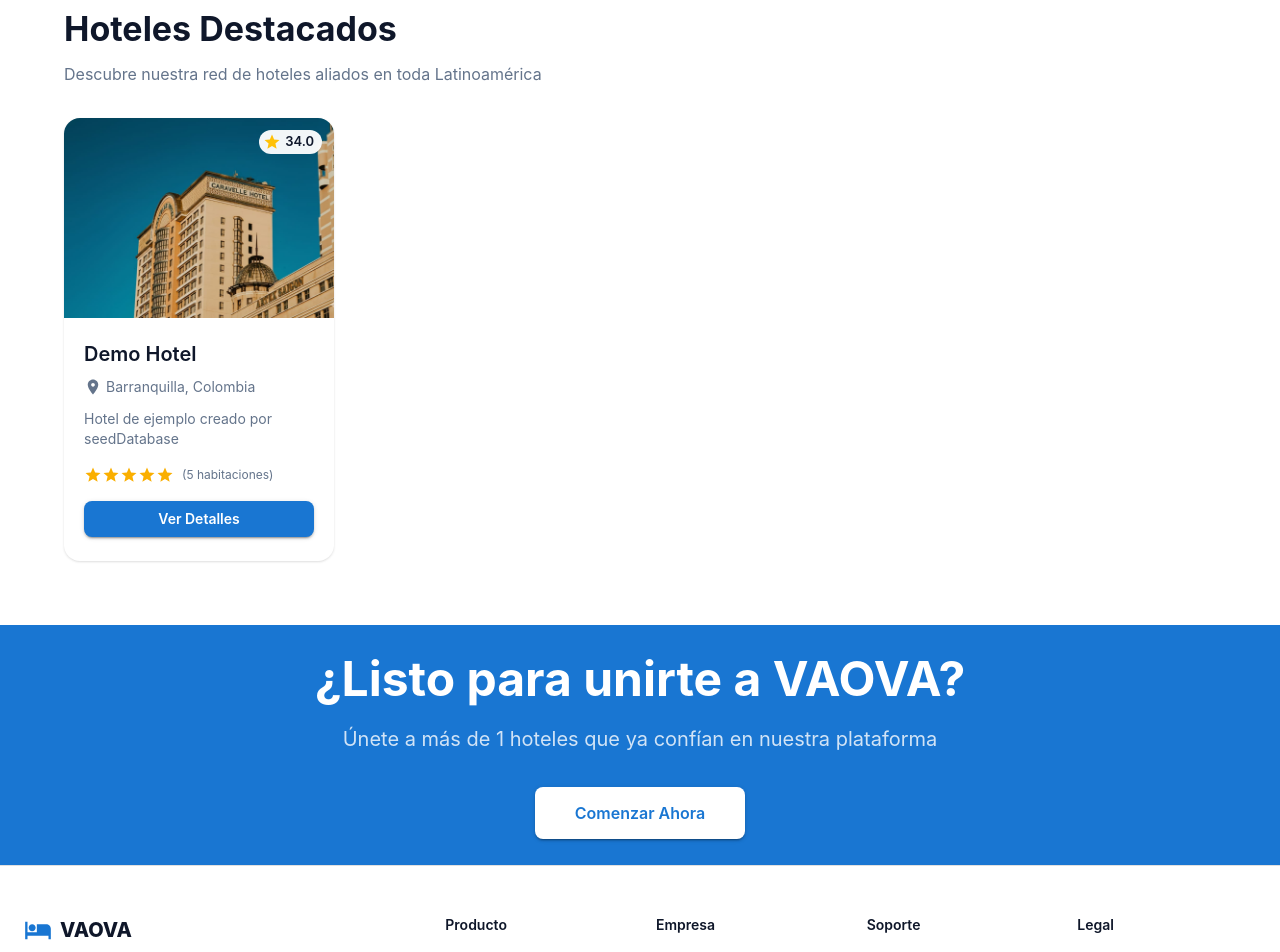
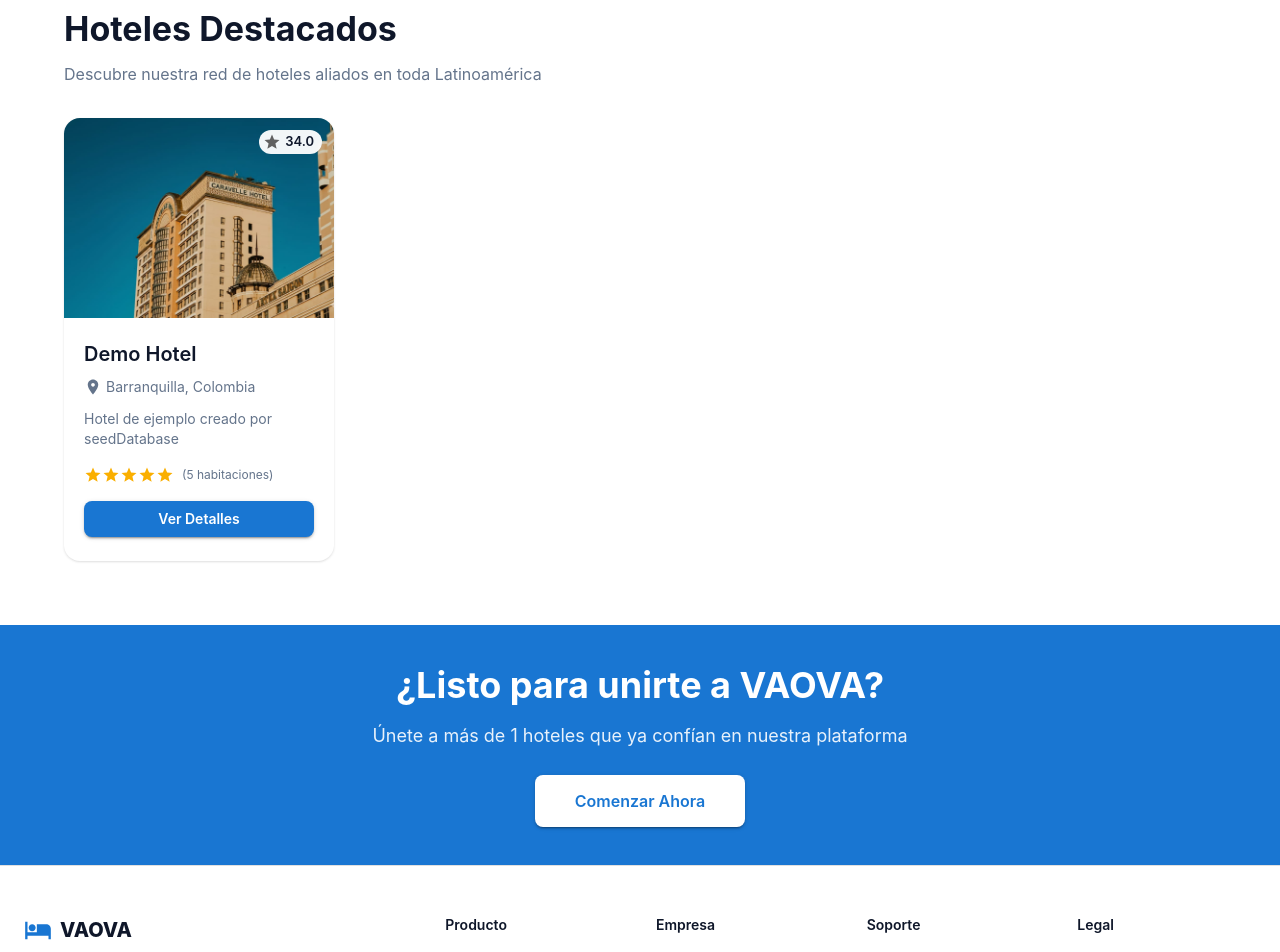
Before and after one commit to fabiofruto88/vaova-prueba-tecnica-ts, a React (Vite) app: page / in a window 1280 px wide. Shown: the part 920-1872 px from the top of the page. Built offline with nearby package versions, Linux system fonts and the light colour scheme.

Commit message:
fix erros

```diff
--- a/src/components/hotelCard.tsx
+++ b/src/components/hotelCard.tsx
@@ -7,6 +7,7 @@ import {
   Chip,
   Rating,
   Button,
+  useTheme,
 } from "@mui/material";
 import { LocationOn, Star } from "@mui/icons-material";
 import { motion } from "framer-motion";
@@ -32,6 +33,8 @@ interface HotelCardProps {
 }
 
 export default function HotelCard({ hotel, index = 0 }: HotelCardProps) {
+  const theme = useTheme();
+
   return (
     <motion.div
       initial={{ opacity: 0, y: 20 }}
@@ -60,7 +63,9 @@ export default function HotelCard({ hotel, index = 0 }: HotelCardProps) {
             sx={{ objectFit: "cover" }}
           />
           <Chip
-            icon={<Star sx={{ fontSize: 16, color: "#ffc107 !important" }} />}
+            icon={
+              <Star sx={{ fontSize: 16, color: theme.palette.primary.main }} />
+            }
             label={hotel.score.toFixed(1)}
             size="small"
             sx={{
--- a/src/config/routes.config.tsx
+++ b/src/config/routes.config.tsx
@@ -4,7 +4,7 @@ import Home from "../pages/public/Home";
 import Login from "../pages/public/Login";
 import Dashboard from "../pages/admin/Dashboard";
 import Hotels from "../pages/admin/hotels";
-
+import HotelPage from "../pages/public/hotel";
 import Register from "../pages/public/register";
 import MyHotel from "../pages/hotel/myHotel";
 import MyRooms from "../pages/hotel/rooms";
@@ -31,6 +31,13 @@ export const routes: RouteConfig[] = [
     isPublic: true,
     layout: "public",
     name: "Registrarse",
+  },
+  {
+    path: "/hotel/:id",
+    component: <HotelPage />,
+    isPublic: true,
+    layout: "public",
+    name: "Hotel",
   },
 
   // ==========================================
--- a/src/lib/simulatedEndpoints.ts
+++ b/src/lib/simulatedEndpoints.ts
@@ -911,7 +911,10 @@ export const getAdminStats = async (): Promise<AdminStats> => {
   const rooms = getFromStorage<Room>(STORAGE_KEYS.ROOMS);
 
   // Total de habitaciones (sumando todas las disponibles)
-  const totalRooms = rooms.reduce((sum, room) => sum + room.available, 0);
+  const totalRooms = rooms.reduce(
+    (sum, room) => sum + Number(room.available ?? 0),
+    0
+  );
 
   // Score promedio
   const averageScore =
--- a/src/pages/public/Home.tsx
+++ b/src/pages/public/Home.tsx
@@ -274,9 +274,14 @@ const Home: React.FC = () => {
       </Box>
       <Stack
         width="100%"
-        height="30dvh"
         bgcolor="primary.main"
-        sx={{ justifyContent: "center" }}
+        sx={{
+          display: "flex",
+          justifyContent: "center",
+          alignItems: "center",
+          height: { xs: "auto", md: "30dvh" },
+          py: { xs: 6, md: 0 },
+        }}
       >
         <Container maxWidth="md">
           <motion.div
@@ -288,13 +293,28 @@ const Home: React.FC = () => {
             <Box sx={{ textAlign: "center" }}>
               <Typography
                 variant="h3"
-                sx={{ color: "white", fontWeight: 700, mb: 2 }}
+                sx={{
+                  color: "white",
+                  fontWeight: 700,
+                  mb: 2,
+                  fontSize: {
+                    xs: "1.25rem",
+                    sm: "1.5rem",
+                    md: "2rem",
+                    lg: "2.25rem",
+                  },
+                }}
               >
                 ¿Listo para unirte a VAOVA?
               </Typography>
               <Typography
                 variant="h6"
-                sx={{ color: "rgba(255,255,255,0.8)", mb: 4, fontWeight: 400 }}
+                sx={{
+                  color: "rgba(255,255,255,0.9)",
+                  mb: 3,
+                  fontWeight: 400,
+                  fontSize: { xs: "0.85rem", sm: "0.95rem", md: "1.125rem" },
+                }}
               >
                 Únete a más de {hotels.length} hoteles que ya confían en nuestra
                 plataforma
@@ -305,9 +325,11 @@ const Home: React.FC = () => {
                 sx={{
                   bgcolor: "white",
                   color: "primary.main",
-                  px: 5,
-                  py: 1.5,
-                  fontSize: "1rem",
+                  px: { xs: 3, sm: 4, md: 5 },
+                  py: { xs: 1, md: 1.5 },
+                  fontSize: { xs: "0.95rem", md: "1rem" },
+                  width: { xs: "100%", sm: "auto" },
+                  maxWidth: { xs: "380px" },
                   "&:hover": { bgcolor: "rgba(255,255,255,0.9)" },
                 }}
                 onClick={() => {
--- /dev/null
+++ b/src/pages/public/hotel.tsx
@@ -0,0 +1,43 @@
+import React, { useEffect, useState } from "react";
+import { useParams } from "react-router-dom";
+import { Box, Typography } from "@mui/material";
+import { getHotelWithRooms } from "../../lib/simulatedEndpoints";
+import Loading from "../../components/loanding";
+
+const HotelPage: React.FC = () => {
+  const { id } = useParams<{ id: string }>();
+  const [hotel, setHotel] = useState<any | null>(null);
+  const [loading, setLoading] = useState<boolean>(false);
+
+  useEffect(() => {
+    setLoading(true);
+    if (!id) return;
+    (async () => {
+      try {
+        const data = await getHotelWithRooms(id);
+        console.log(data);
+        setHotel(data);
+      } catch (err) {
+        console.error("Error cargando hotel:", err);
+      } finally {
+        setLoading(false);
+      }
+    })();
+  }, [id]);
+
+  return (
+    <>
+      <Box p={4}>
+        <Typography variant="h4">{hotel?.name}</Typography>
+        <Typography color="text.secondary">
+          {hotel?.city}, {hotel?.country}
+        </Typography>
+        <Typography mt={2}>{hotel?.description}</Typography>
+        {/* agrega más UI como galería, habitaciones, etc. */}
+      </Box>
+      <Loading open={loading} />
+    </>
+  );
+};
+
+export default HotelPage;
```
